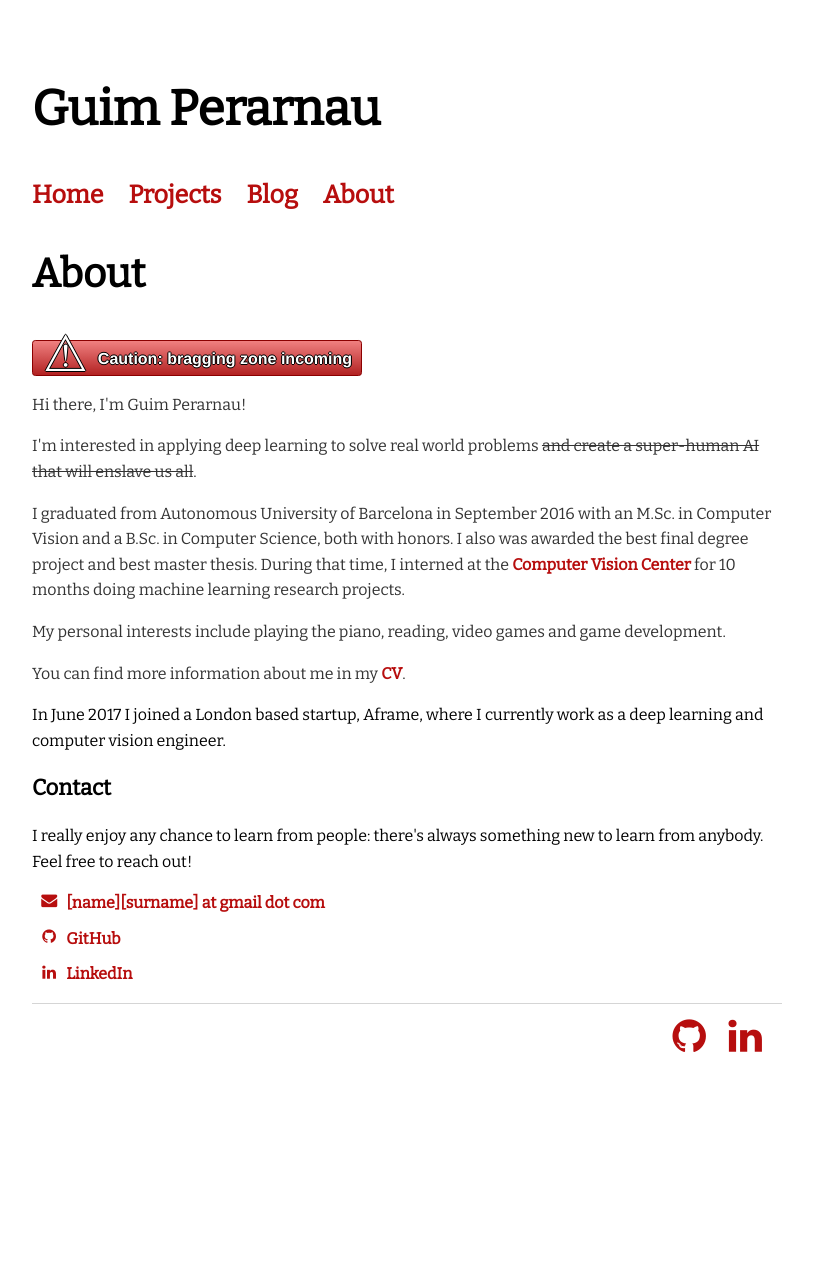
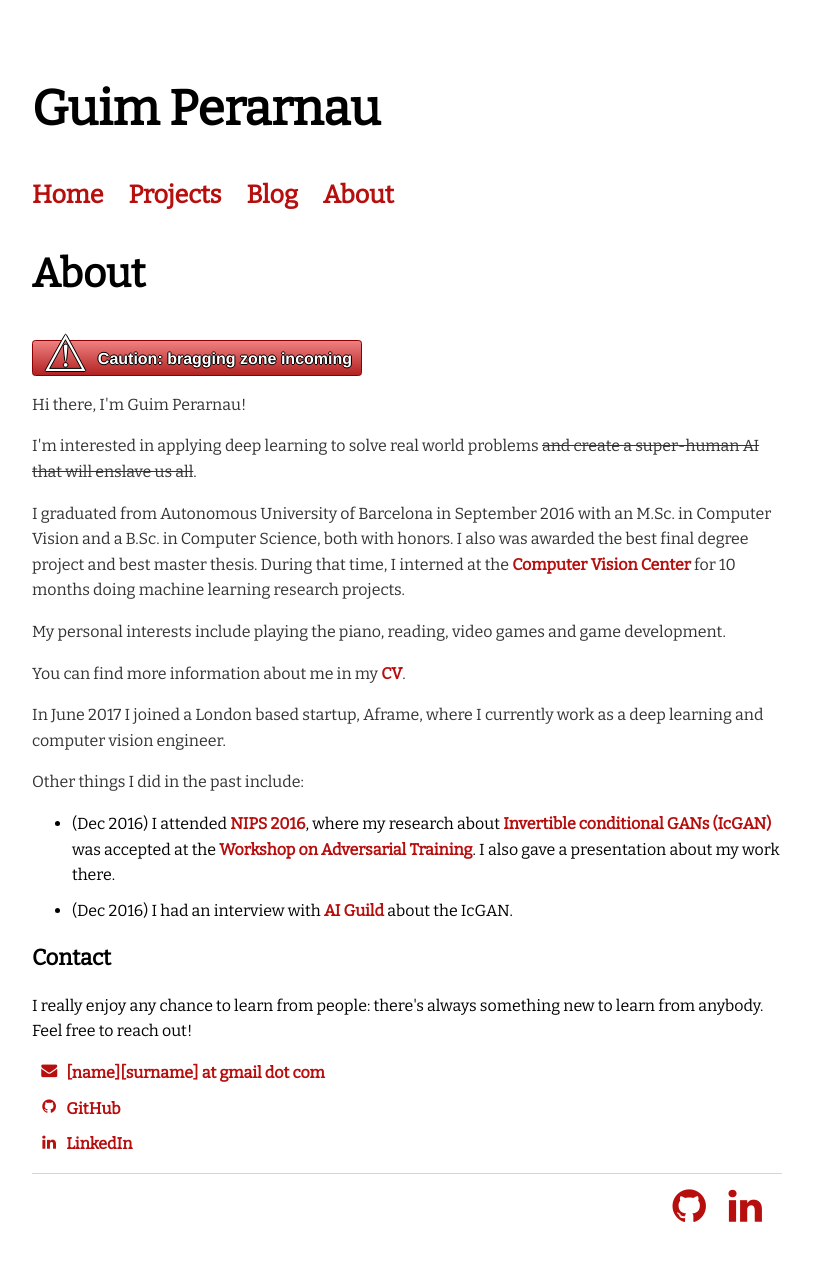
Before and after one commit to Guim3/guim3.github.io, a Jekyll site: the page built from about/index.html, in a window 1280 px wide. Shown: the whole page, without its empty margins (233-1046 px from the left). Built offline with Jekyll 4.4.1, drawn with Linux system fonts in a browser that asks for light colours; before the commit the page ends 1118 px from its top, so only the background shows below that.

Commit message:
Update index.html
Add new section. Add paragraph

```diff
--- a/about/index.html
+++ b/about/index.html
@@ -13,7 +13,13 @@ title: About
 	<p>My personal interests include playing the piano, reading, video games and game development.</p>
 	<p>You can find more information about me in my <a href="/about/Guim_Perarnau_Resume.pdf" target="_blank">CV</a>.</p>
 
-	In June 2017 I joined a London based startup, Aframe, where I currently work as a deep learning and computer vision engineer.
+	<p>In June 2017 I joined a London based startup, Aframe, where I currently work as a deep learning and computer vision engineer.</p>
+
+	<p>Other things I did in the past include:</p>
+	<ul>
+		<li>(Dec 2016) I attended <a href="https://nips.cc/Conferences/2016">NIPS 2016</a>, where my research about <a href="../projects/#icgan"> Invertible conditional GANs (IcGAN)</a> was accepted at the <a href="https://sites.google.com/site/nips2016adversarial/">Workshop on Adversarial Training</a>. I also gave a presentation about my work there.</li>
+		<li>(Dec 2016) I had an interview with <a href="https://github.com/chadwittman/ai-guild">AI Guild</a> about the IcGAN.</li>
+	</ul>
 
 	<h3>Contact</h3>
 	I really enjoy any chance to learn from people: there's always something new to learn from anybody. Feel free to reach out!
```
